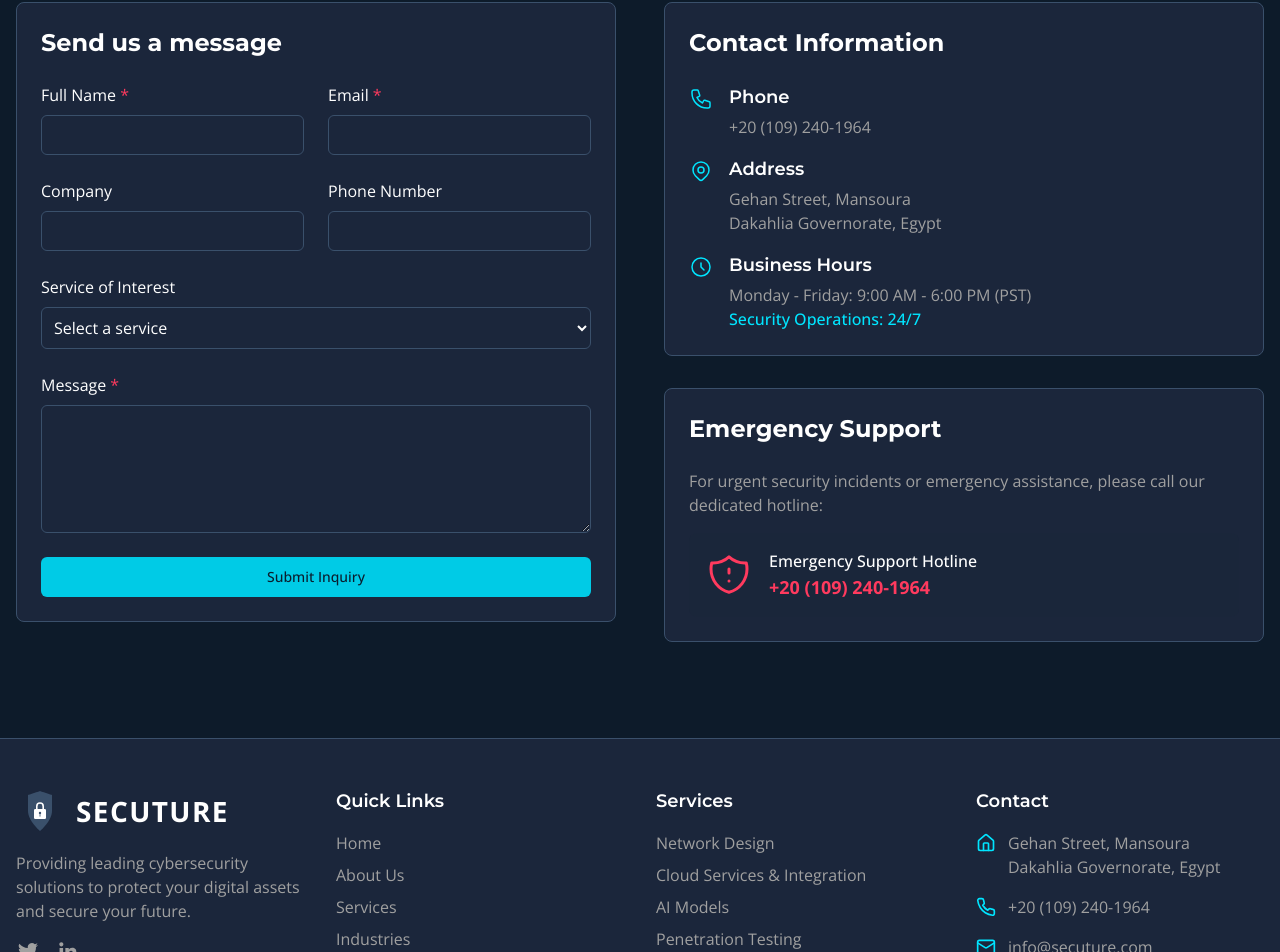
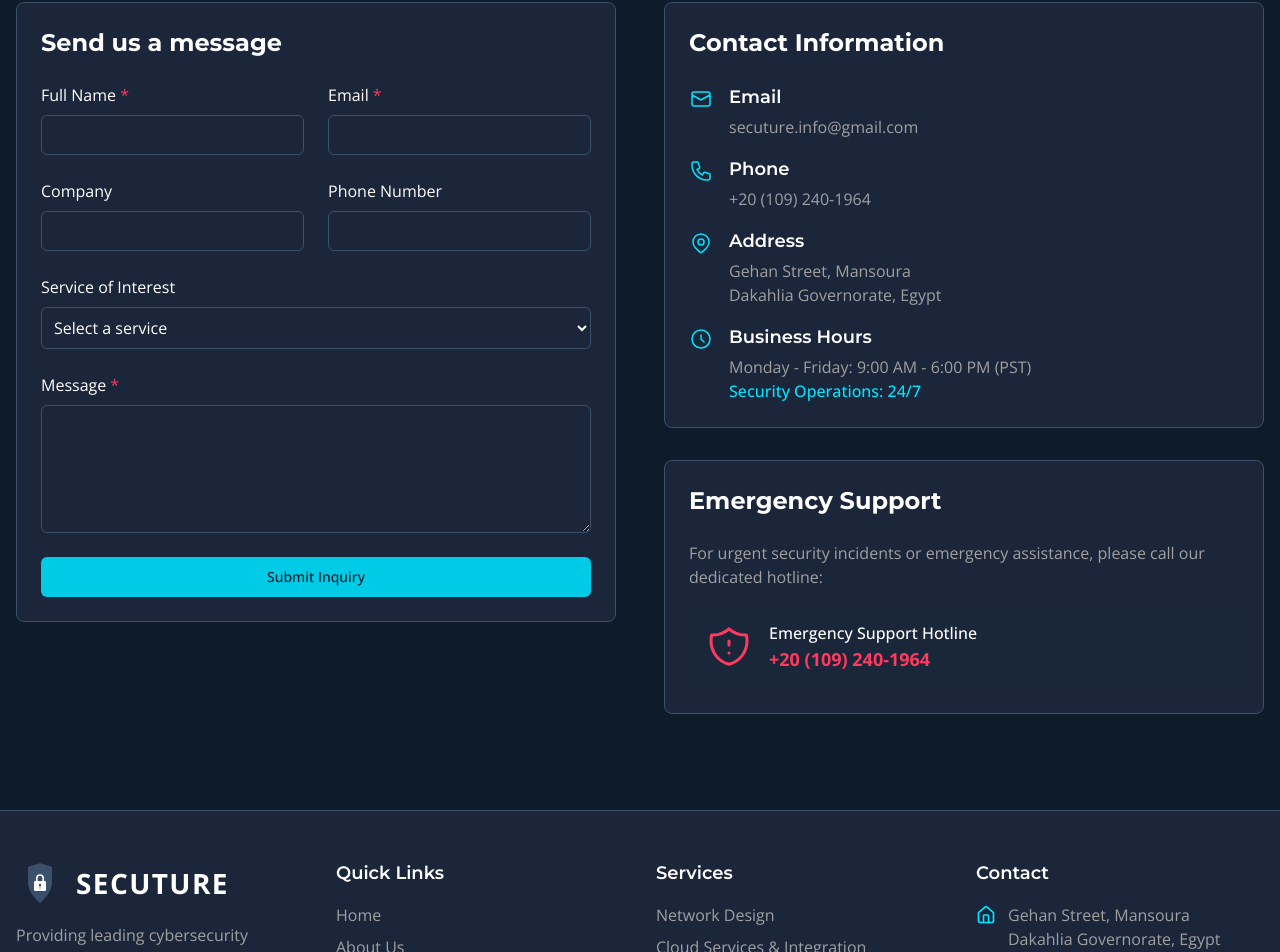
Before and after one commit to ahmedeisa99/secureture-future-web, a React (Vite) app: page /contact in a window 1280 px wide. Shown: the part 318-1270 px from the top of the page. Built offline with nearby package versions, Linux system fonts and the light colour scheme.

Commit message:
Fix: Update contact email
The contact email address in the Contact section of the website was updated to secuture.info@gmail.com.

```diff
--- a/src/components/layout/Footer.tsx
+++ b/src/components/layout/Footer.tsx
@@ -1,4 +1,3 @@
-
 import React from 'react';
 import { Link } from 'react-router-dom';
 import { Mail, Phone, Home } from "lucide-react";
@@ -116,8 +115,8 @@ const Footer = () => {
               </li>
               <li className="flex items-center">
                 <Mail className="h-5 w-5 text-cyber-green mr-3" />
-                <a href="mailto:info@secureture.com" className="text-cyber-gray hover:text-cyber-green">
-                  info@secuture.com
+                <a href="mailto:secuture.info@gmail.com" className="text-cyber-gray hover:text-cyber-green">
+                  secuture.info@gmail.com
                 </a>
               </li>
             </ul>
--- a/src/pages/Contact.tsx
+++ b/src/pages/Contact.tsx
@@ -1,3 +1,4 @@
+
 import React, { useState } from 'react';
 import Layout from '@/components/layout/Layout';
 import { Button } from "@/components/ui/button";
@@ -172,6 +173,18 @@ const Contact = () => {
                 <div className="space-y-4">
                   <div className="flex items-start">
                     <svg xmlns="http://www.w3.org/2000/svg" className="h-6 w-6 text-cyber-green mr-4 mt-1" fill="none" viewBox="0 0 24 24" stroke="currentColor">
+                      <path strokeLinecap="round" strokeLinejoin="round" strokeWidth={1.5} d="M3 8l7.89 4.26a2 2 0 002.22 0L21 8M5 19h14a2 2 0 002-2V7a2 2 0 00-2-2H5a2 2 0 00-2 2v10a2 2 0 002 2z" />
+                    </svg>
+                    <div>
+                      <h3 className="text-lg font-semibold mb-1">Email</h3>
+                      <a href="mailto:secuture.info@gmail.com" className="text-cyber-gray hover:text-cyber-green">
+                        secuture.info@gmail.com
+                      </a>
+                    </div>
+                  </div>
+
+                  <div className="flex items-start">
+                    <svg xmlns="http://www.w3.org/2000/svg" className="h-6 w-6 text-cyber-green mr-4 mt-1" fill="none" viewBox="0 0 24 24" stroke="currentColor">
                       <path strokeLinecap="round" strokeLinejoin="round" strokeWidth={1.5} d="M3 5a2 2 0 012-2h3.28a1 1 0 01.948.684l1.498 4.493a1 1 0 01-.502 1.21l-2.257 1.13a11.042 11.042 0 005.516 5.516l1.13-2.257a1 1 0 011.21-.502l4.493 1.498a1 1 0 01.684.949V19a2 2 0 01-2 2h-1C9.716 21 3 14.284 3 6V5z" />
                     </svg>
                     <div>
```
